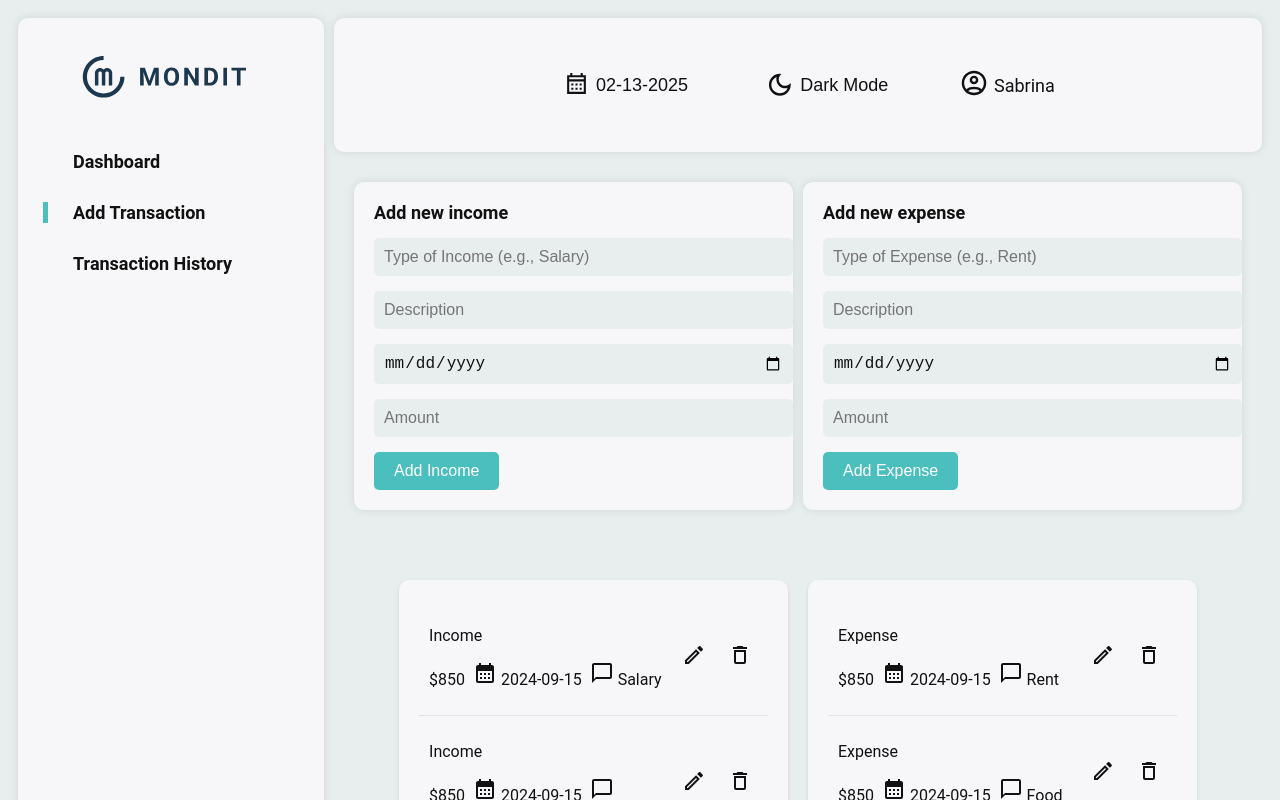
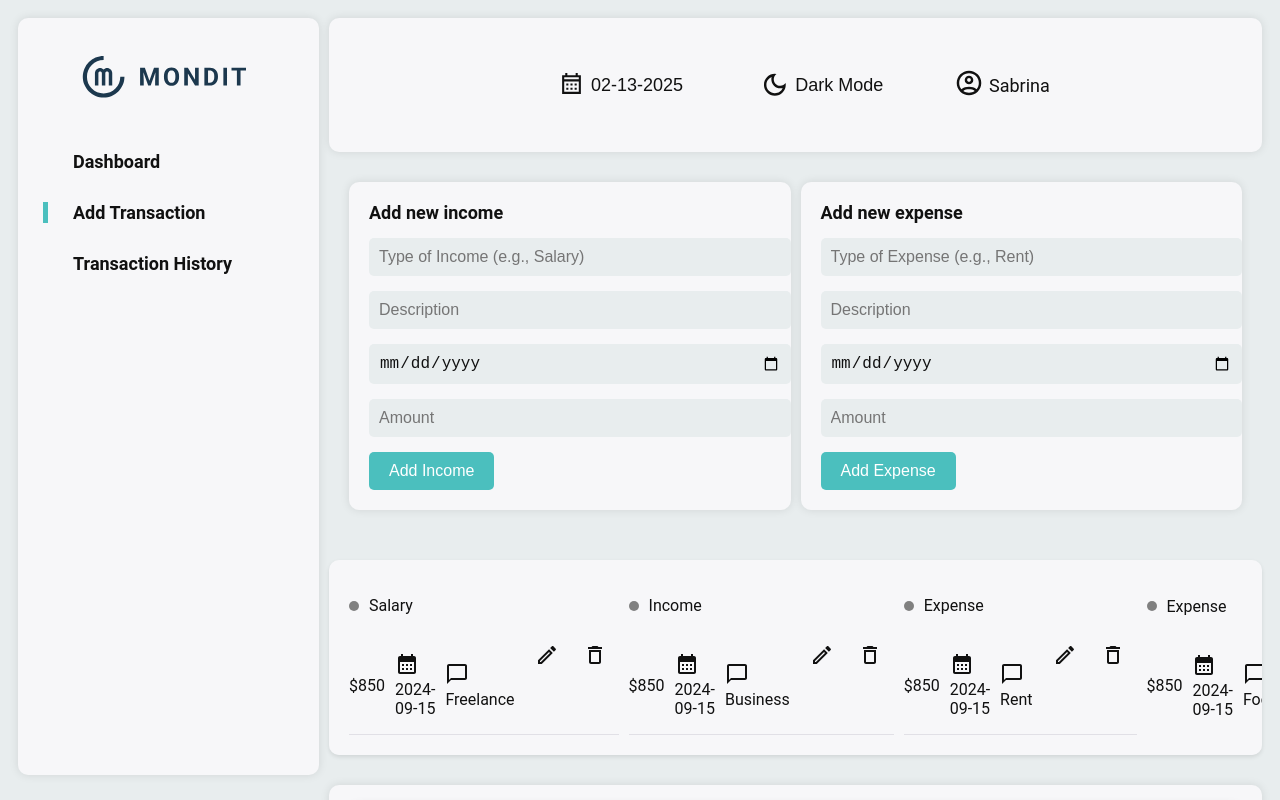
Before and after one commit to capaciadesiree/CB-FINAL-PROJECT, a React (Create React App) app in the folder frontend/: page /add-transaction in a window 1280 px wide. Shown: the top 800 px of the page. Built offline with nearby package versions, Linux system fonts and the light colour scheme; no server answers.

Commit message:
backend: re-installed missing express package, frontend: refactored txnList, updates on the pages

```diff
--- a/frontend/src/Components/txnList.js
+++ b/frontend/src/Components/txnList.js
@@ -1,30 +1,28 @@
 import React, { useState, useEffect } from 'react';
 import styled from 'styled-components';
-import EditButton from './editButton';
-import DeleteButton from './deleteButton';
+import EditIcon from './editButton';
+import DeleteIcon from './deleteButton';
 import CalendarMonthIcon from '@mui/icons-material/CalendarMonth';
 import ChatBubbleOutlineIcon from '@mui/icons-material/ChatBubbleOutline';
 
+// txnList styles
 const TxnContainer = styled.div`
   display: flex;
-  justify-content: space-between;
-  gap: 20px;
-  margin-top: 20px;
-`;
-
-const TransactionColumn = styled.div`
-  flex: 1;
-  background-color: ${({ theme }) => theme.componentBackground};
+  width: 100%;
+  height: 100%;
+  padding: 20px;
+  flex-direction: row;
+  gap: 10px;
+  overflow-y: auto; // Add vertical scroll if content overflows
   border-radius: 10px;
   box-shadow: 0 2px 4px rgba(0, 0, 0, 0.1);
-  padding: 20px;
+  background-color: ${({ theme }) => theme.componentBackground};
 `;
 
 const TransactionItem = styled.div`
   display: flex;
   justify-content: space-between;
   align-items: center;
-  padding: 10px;
   border-bottom: 1px solid ${({ theme }) => theme.borderColor};
 
   &:last-child {
@@ -33,119 +31,234 @@ const TransactionItem = styled.div`
 `;
 
 const TransactionDetails = styled.div`
+  display: flex;
+  flex-direction: column;
+  flex-grow: 1;
   color: ${({ theme }) => theme.textColor};
+`;
+
+const TransactionHeader = styled.div`
+  display: flex;
+  align-items: center;
+  margin-bottom: 5px;
+`;
+
+const TransactionContent = styled.div`
+  display: flex;
+  align-items: center;
+  gap: 10px; /* Add enough space between elements */
 `;
 
 const TransactionActions = styled.div`
   display: flex;
+  align-items: center;
+`;
+
+const IconButton = styled.button`
+  background: none;
+  border: none;
+  border-radius: 50%;
+  color: ${({ theme }) => theme.textColor};
+  cursor: pointer;
   gap: 10px;
+
+  &:hover {
+    color: ${({ hoverColor }) => hoverColor};
+    }
+`;
+
+const StatusCircle = styled.span`
+  display: inline-block;
+  width: 10px;
+  height: 10px;
+  border-radius: 50%;
+  margin-right: 10px;
+  background-color: ${({ isNew }) => (isNew ? 'green' : 'grey')};
+`;
+
+// modal styles
+const ModalOverlay = styled.div`
+  position: fixed;
+  top: 0;
+  left: 0;
+  width: 100%;
+  height: 100%;
+  background-color: rgba(0, 0, 0, 0.5);
+  display: flex;
+  justify-content: center;
+  align-items: center;
+`;
+
+const ModalContent = styled.div`
+  background-color: ${({ theme }) => theme.componentBackground};
+  padding: 20px;
+  border-radius: 10px;
+  box-shadow: 0 2px 4px rgba(0, 0, 0, 0.1);
+`;
+
+const Input = styled.input`
+  width: 100%;
+  padding: 10px;
+  margin-bottom: 15px;
+  border: 1px solid ${({ theme }) => theme.borderColor};
+  border-radius: 5px;
+  background-color: ${({ theme }) => theme.inputBackground};
+  color: ${({ theme }) => theme.textColor};
+`;
+
+const Button = styled.button`
+  padding: 10px 20px;
+  background-color: #3498db;
+  color: white;
+  border: none;
+  border-radius: 5px;
+  cursor: pointer;
+  margin-top: 10px;
+
+  &:hover {
+    background-color: #2980b9;
+  }
 `;
 
 const TransactionList = () => {
   const [transactions, setTransactions] = useState([
     // Dummy data for Income and Expense
-    { id: 1, description: 'Salary', amount: 850.0, type: 'Income', date: '2024-09-15', category: 'Designing' },
-    { id: 2, description: 'Business', amount: 850.0, type: 'Income', date: '2024-09-15', category: 'Designing' },
-    { id: 3, description: 'Rent', amount: 850.0, type: 'Expense', date: '2024-09-15', category: 'Designing' },
-    { id: 4, description: 'Food', amount: 850.0, type: 'Expense', date: '2024-09-15', category: 'Designing' },
+    { id: 1, description: 'Freelance', amount: 850.0, type: 'Salary', date: '2024-09-15' },
+    { id: 2, description: 'Business', amount: 850.0, type: 'Income', date: '2024-09-15' },
+    { id: 3, description: 'Rent', amount: 850.0, type: 'Expense', date: '2024-09-15' },
+    { id: 4, description: 'Food', amount: 850.0, type: 'Expense', date: '2024-09-15' },
   ]);
+  // form modal for editing existing transactions
+  const [isEditModalOpen, setIsEditModalOpen] = useState(false);
+  const [currentTransaction, setCurrentTransaction] = useState(null);
 
+/*
   // Uncomment this block later to fetch from backend
-  /*
   useEffect(() => {
-    const fetchTransactions = async () => {
-      try {
-        const [incomeRes, expenseRes] = await Promise.all([
-          fetch('/api/incomes'),
-          fetch('/api/expenses'),
-        ]);
+    //  fetch transactions from backend
+    fetch('/api/transactions') //replace with actual path
+      .then(response => response.json())
+      .then(data => setTransactions(data))
+      .catch(error => console.error('Error fetching transactions:', error));
+  }, []);
 
-        const incomeData = await incomeRes.json();
-        const expenseData = await expenseRes.json();
+  const addTransaction = (newTransaction) => {
+    fetch('api/transactions', {
+      method: 'POST',
+      headers: {
+        'Content-Type': 'application/json',
+      },
+      body: JSON.stringify(newTransaction),
+    })
+    .then(response => response.json())
+    .then(addedTransaction => setTransactions([...transactions, addedTransaction]))
+    .catch(error => console.error('Error adding transaction:', error));
+  };
+*/
 
-        setTransactions([...incomeData, ...expenseData]); // Combine both lists
-      } catch (error) {
-        console.error('Error fetching transactions:', error);
-      }
-    };
-
-    fetchTransactions();
-  }, []);
-  */
-
-  // handles data input editing
-  const handleEdit = (id) => {
-    const transactionToEdit = transactions.find((t) => t.id === id);
-    const newDescription = prompt(`Edit transaction (
-        Type: ${transactionToEdit.type},
-        Amount: ${transactionToEdit.amount},
-        Date: ${transactionToEdit.date},
-        Description: ${transactionToEdit.description}
-      )`,
-      transactionToEdit.description
-    );
-
-    if (newDescription !== null) {
-      const updatedTransactions = transactions.map((transaction) =>
-        transaction.id === id ? { ...transaction, description: newDescription } : transaction
-      );
-      setTransactions(updatedTransactions);
-    }
+  // data input editing function
+  const editTransaction = (id) => {
+    const transactionToEdit = transactions.find(transaction => transaction.id === id);
+    setCurrentTransaction(transactionToEdit);
+    setIsEditModalOpen(true);
     // console.log(`Edit transaction with id: ${id}`);
   };
 
-  const handleDelete = (id) => {
-    const confirmDelete = window.confirm('Are you sure you want to delete this transaction?');
-    if (confirmDelete) {
-      setTransactions(transactions.filter((transaction) => transaction.id !== id));
+  // save edited transation
+  const saveEditTransaction = (updatedTransaction) => {
+    // sends back edited transaction to backend via PUT req and updates the state
+    fetch(`/api/transactions/${currentTransaction.id}`, {
+      method: 'PUT',
+      headers: {
+        'Content-Type': 'application/json',
+      },
+      body: JSON.stringify(updatedTransaction),
+    })
+      .then(response => response.json())
+      .then(savedTransaction => {
+        setTransactions(transactions.map(transaction => transaction.id === savedTransaction.id ? savedTransaction : transaction));
+        setIsEditModalOpen(false);
+      })
+      .catch(error => console.error('Error updating transaction:', error));
+  };
+
+  // delete function (prompt)
+  const deleteTransaction = (id) => {
+    if (window.confirm('Are you sure you want to delete this transaction?')) {
+      fetch(`/api/transactions/${id}`, {
+        method: 'DELETE',
+      })
+        .then(() => {
+          setTransactions(transactions.filter(transaction => transaction.id !== id));
+        })
+        .catch(error => console.error('Error deleting transaction:', error));
     }
   };
 
-  // Split transactions into Income and Expense
-  const incomeTransactions = transactions.filter((t) => t.type === 'Income');
-  const expenseTransactions = transactions.filter((t) => t.type === 'Expense');
-
   return (
     <TxnContainer>
-      {/* Income Transactions */}
-      <TransactionColumn>
-        {incomeTransactions.map((transaction) => (
-          <TransactionItem key={transaction.id}>
-            <TransactionDetails>
+      {/* structure for transaction list */}
+      {transactions.map((transaction) => (
+        <TransactionItem key={transaction.id}>
+
+          <TransactionDetails>
+            <TransactionHeader>
+              <StatusCircle isNew={Date.parse(transaction.date) > Date.now()} />
               <p>{transaction.type}</p>
-              <p>
-                ${transaction.amount} &nbsp;
-                <CalendarMonthIcon /> {transaction.date} &nbsp;
-                <ChatBubbleOutlineIcon /> {transaction.description}
-              </p>
-            </TransactionDetails>
-            <TransactionActions>
-              <EditButton onClick={() => handleEdit(transaction.id)} />
-              <DeleteButton onClick={() => handleDelete(transaction.id)} />
-            </TransactionActions>
-          </TransactionItem>
-        ))}
-      </TransactionColumn>
+            </TransactionHeader>
 
-      {/* Expense Transactions */}
-      <TransactionColumn>
-        {expenseTransactions.map((transaction) => (
-          <TransactionItem key={transaction.id}>
-            <TransactionDetails>
-              <p>{transaction.type}</p>
-              <p>
-                ${transaction.amount} &nbsp;
-                <CalendarMonthIcon /> {transaction.date} &nbsp;
-                <ChatBubbleOutlineIcon /> {transaction.description}
-              </p>
-            </TransactionDetails>
-            <TransactionActions>
-              <EditButton onClick={() => handleEdit(transaction.id)} />
-              <DeleteButton onClick={() => handleDelete(transaction.id)} />
-            </TransactionActions>
-          </TransactionItem>
-        ))}
-      </TransactionColumn>
+            <TransactionContent>
+              <p>${transaction.amount}</p>
+              <p><CalendarMonthIcon /> {transaction.date}</p>
+              <p><ChatBubbleOutlineIcon /> {transaction.description}</p>
+            </TransactionContent>
+          </TransactionDetails>
+
+          <TransactionActions>
+            <IconButton onClick={() => editTransaction(transaction.id)} hoverColor="#3498db">
+              <EditIcon />
+            </IconButton>
+            <IconButton onClick={() => deleteTransaction(transaction.id)} hoverColor="#e74c3c">
+              <DeleteIcon />
+            </IconButton>
+          </TransactionActions>
+
+        </TransactionItem>
+      ))}
+
+      {/* modal structure */}
+      {isEditModalOpen && (
+        <ModalOverlay>
+          <ModalContent>
+            <h3>Edit Transaction</h3>
+            <Input
+              type="text"
+              placeholder="Type"
+              value={currentTransaction.type}
+              onChange={(e) => setCurrentTransaction({ ...currentTransaction, type: e.target.value })}
+            />
+            <Input
+              type="text"
+              placeholder="Description"
+              value={currentTransaction.description}
+              onChange={(e) => setCurrentTransaction({ ...currentTransaction, description: e.target.value })}
+            />
+            <Input
+              type="date"
+              value={currentTransaction.date}
+              onChange={(e) => setCurrentTransaction({ ...currentTransaction, date: e.target.value })}
+            />
+            <Input
+              type="number"
+              placeholder="Amount"
+              value={currentTransaction.amount}
+              onChange={(e) => setCurrentTransaction({ ...currentTransaction, amount: e.target.value })}
+            />
+            <Button onClick={() => saveEditTransaction(currentTransaction)}>Save</Button>
+            <Button onClick={() => setIsEditModalOpen(false)} style={{ backgroundColor: '#e74c3c', marginLeft: '10px' }}>Cancel</Button>
+          </ModalContent>
+        </ModalOverlay>
+      )}
     </TxnContainer>
   );
 };
--- a/frontend/src/pages/addTransaction.js
+++ b/frontend/src/pages/addTransaction.js
@@ -27,7 +27,7 @@ const SidebarWrapper = styled.div`
 `;
 
 const HeaderWrapper = styled.div`
-  grid-column: 2/4;
+  grid-column: 2/6;
   grid-row: 1/2;
   padding: 20px;
   display: flex;
@@ -39,8 +39,8 @@ const HeaderWrapper = styled.div`
 `;
 
 const TxnFormWrapper = styled.div`
-  grid-column: 2/4;
-  grid-row: 2/2;
+  grid-column: 2/6;
+  grid-row: 2/3;
   padding: 20px;
   display: flex;
   gap: 10px;
@@ -49,8 +49,8 @@ const TxnFormWrapper = styled.div`
 `;
 
 const TxnListWrapper = styled.div`
-  grid-column: 2/4;
-  grid-row: 3/3;
+  grid-column: 2/6;
+  grid-row: 3/4;
   padding: 20px;
   display: flex;
   gap: 10px;
@@ -60,8 +60,8 @@ const TxnListWrapper = styled.div`
 `;
 
 const SummaryWrapper = styled.div`
-  grid-column: 2/3;
-  grid-row: 4/4;
+  grid-column: 2/6;
+  grid-row: 4/5;
   padding: 20px;
   border-radius: 10px;
   box-shadow: 0 0 10px rgba(0, 0, 0, 0.1);
--- a/frontend/src/pages/dashboard.js
+++ b/frontend/src/pages/dashboard.js
@@ -27,7 +27,7 @@ const DashboardContainer = styled.div`
   background-color: ${({ theme }) => theme.componentBackground};
 `;
 
-  const HeaderWrapper = styled.div`
+const HeaderWrapper = styled.div`
   grid-column: 2/4;
   grid-row: 1/2;
   padding: 20px;
--- a/frontend/src/pages/transactionHistory.js
+++ b/frontend/src/pages/transactionHistory.js
@@ -23,6 +23,7 @@ grid-row: 1/4;
   padding: 20px;
   border-radius: 10px;
   box-shadow: 0 0 10px rgba(0, 0, 0, 0.1);
+  background-color: ${({ theme }) => theme.componentBackground};
 `;
 
 const HeaderWrapper = styled.div`
@@ -34,6 +35,7 @@ justify-content: space-between;
   align-items: center;
   border-radius: 10px;
   box-shadow: 0 0 10px rgba(0, 0, 0, 0.1);
+  background-color: ${({ theme }) => theme.componentBackground};
 `;
 
 const ChartWrapper = styled.div`
```
Also changed, not shown: 2 other files (tests, documents, lock files or other folders). Lines whose indentation alone changed are shown as unchanged.
